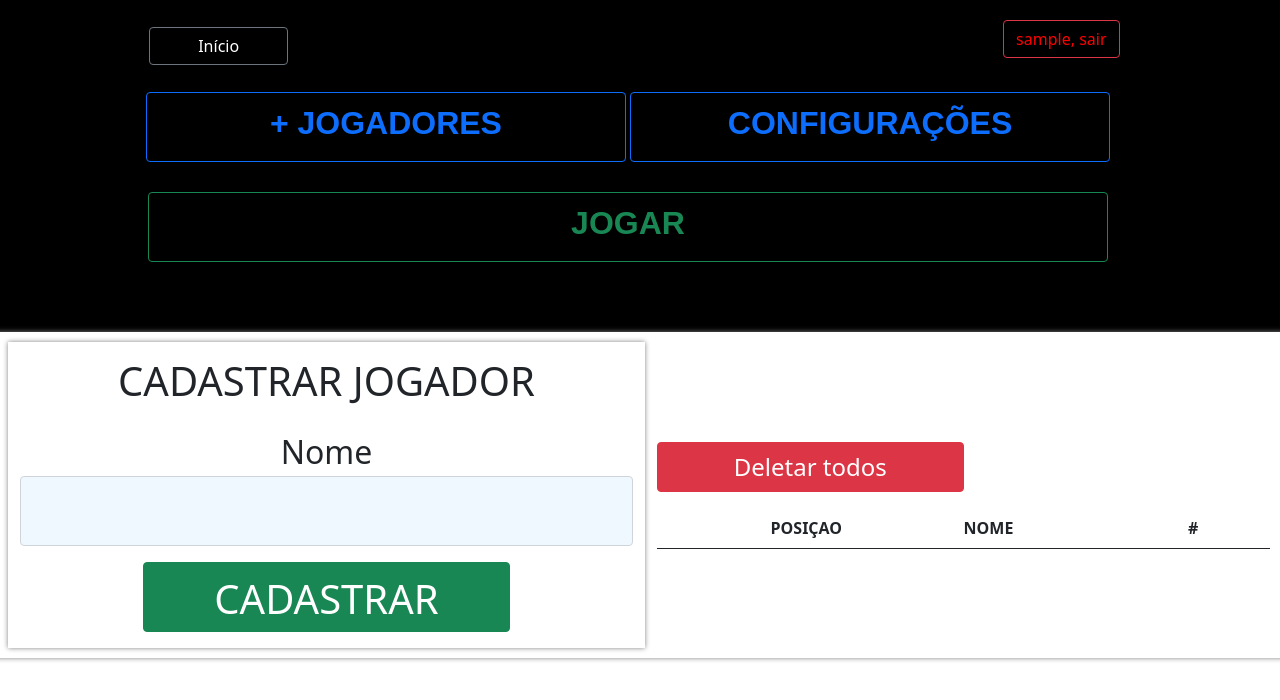
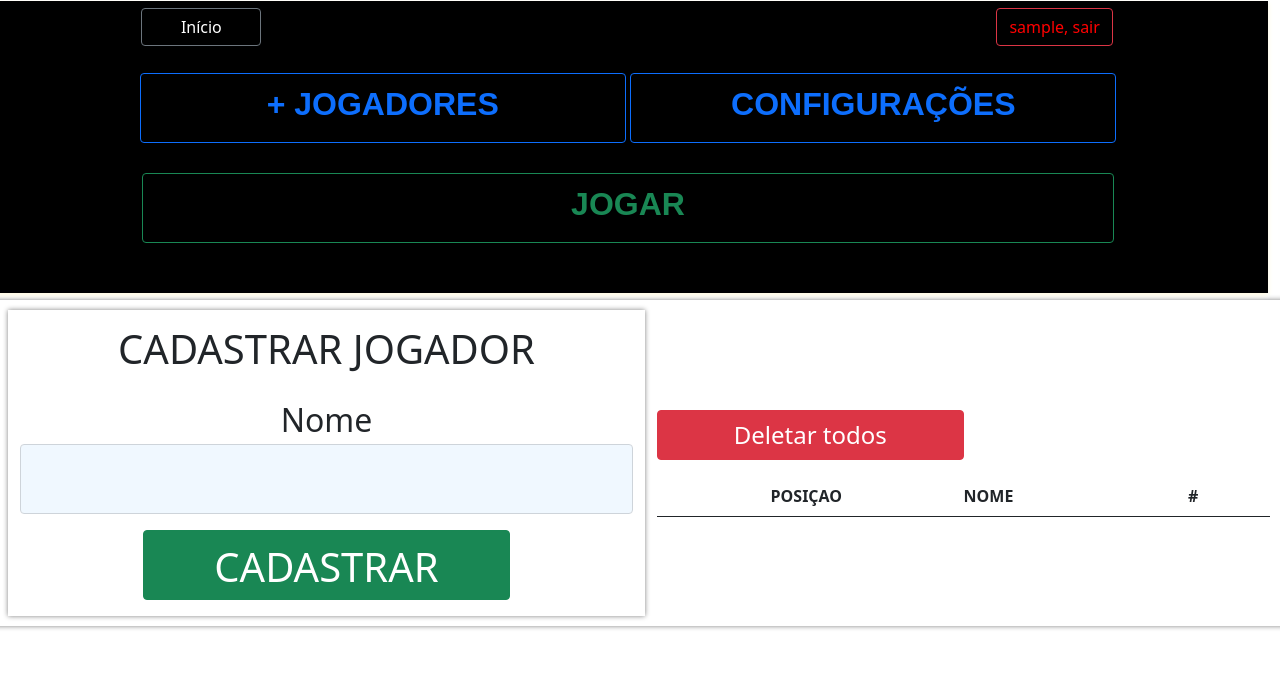
Before and after one commit to santhiagosdp/appscrd, a Django app: page /cadastrar_jogador/ in a window 1280 px wide. Shown: the top 700 px of the page. Run offline with Django 3.2, Linux system fonts and the light colour scheme; the visitor is signed in with stand-in values (Sample User, id 1); data comes from the database, SQL or seed files in the repository; data that the repository does not hold is empty; some libraries are stand-ins or nearby versions.

Commit message:
front2
front3

```diff
--- a/startgame/templates/base.html
+++ b/startgame/templates/base.html
@@ -36,10 +36,25 @@
         <title>{{titulo}}</title>
     </head>
     <body>
-        <div class="row" style="padding: 20px; background-color:black">
+        <style>
+            .minha-div {
+                position: fixed;
+                top: 1px;
+                display: flex;
+                align-items: center;
+                justify-content: center;
+                width: 100%;
+                background-color: black;
+                box-shadow: 0px 2px 5px cornsilk;
+              }
+
+        </style>
+
+
+        <div class="row minha-div">
 
             <div class="col-sm-5 col-lg-4 btn text-center">
-                <a type="button" class="btn btn-outline-secondary" style="text-decoration: none; color: white; width: 35%; font-size: 100%;"  href="{% url 'index' %}">Início</a>
+                <a type="button" class="btn btn-outline-secondary" style="text-decoration: none; color: white; width: 30%; font-size: 100%;"  href="{% url 'index' %}">Início</a>
             </div>
 
             <div class="col-sm-1 col-lg-4"></div>
--- a/startgame/templates/cadastrar_jogador.html
+++ b/startgame/templates/cadastrar_jogador.html
@@ -13,7 +13,7 @@
 
   </style>
 
-    <div class="row" style="box-shadow:0 0 5px 0px grey; padding: 10px; display: flex; justify-content: center; align-items: center; padding-left: 20px;">
+    <div class="row" style=" margin-top: 300px; box-shadow:0 0 5px 0px grey; padding: 10px; display: flex; justify-content: center; align-items: center; padding-left: 20px;">
       <div class="col-sm-12 col-md-12 col-lg-6 text-center" style="box-shadow:0 0 5px 0px grey; ">
         <h1 style="padding: 15px;">CADASTRAR JOGADOR</h1>
         <form method="POST">
--- a/startgame/templates/cadastrar_pelada.html
+++ b/startgame/templates/cadastrar_pelada.html
@@ -19,7 +19,7 @@
 </style>
 
 
-  <div class="row text-center" style="box-shadow:0 0 5px 0px grey; padding: 10px;  display: flex; justify-content: center; align-items: center; padding-left: 20px;">
+  <div class="row text-center" style="margin-top: 300px; box-shadow:0 0 5px 0px grey; padding: 10px;  display: flex; justify-content: center; align-items: center; padding-left: 20px;">
     <div class="col-sm-12 col-md-12 col-lg-12 text-center" style="box-shadow:0 0 5px 0px grey;">
       <h1 class="text-center" style="padding: 15px;">CONFIGURAR PELADA</h1>
       <form method="POST">
--- a/startgame/templates/cadastrar_time.html
+++ b/startgame/templates/cadastrar_time.html
@@ -29,7 +29,7 @@
  }
 </style>
 
-<div class="row" style="box-shadow:0 0 5px 0px grey; padding-bottom: 20px; padding: 20px; display: flex; justify-content: center; align-items: center;" >
+<div class="row" style="margin-top: 300px ;box-shadow:0 0 5px 0px grey; padding-bottom: 20px; padding: 20px; display: flex; justify-content: center; align-items: center;" >
   <div class="col-sm-12 col-md-12 col-lg-12 text-center" style="box-shadow:0 0 5px 0px grey;">
 
   <h2 style="font-weight: bold; color: white; background-color: black;" class="text-center" >JOGANDO COM {{pelada.quantidade_jogadores}} JOGADORES POR TIME</h2>
```
